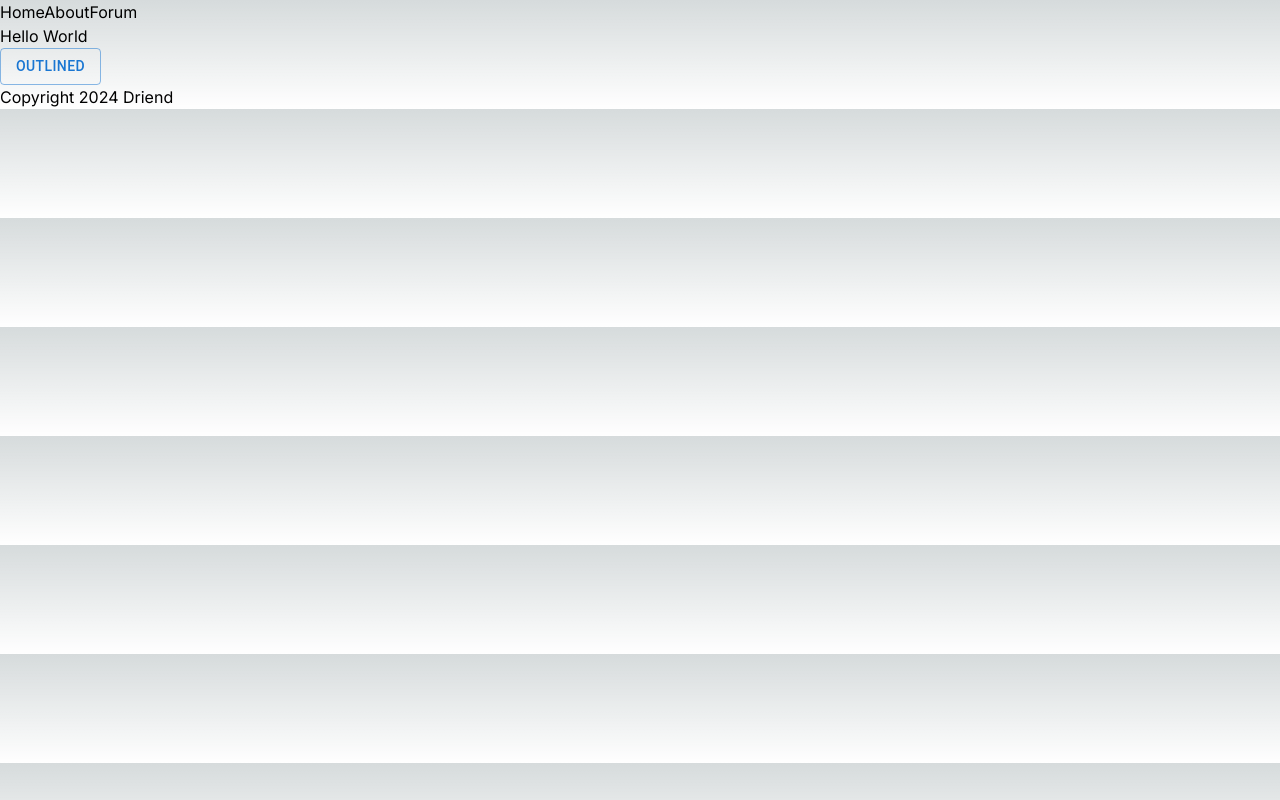
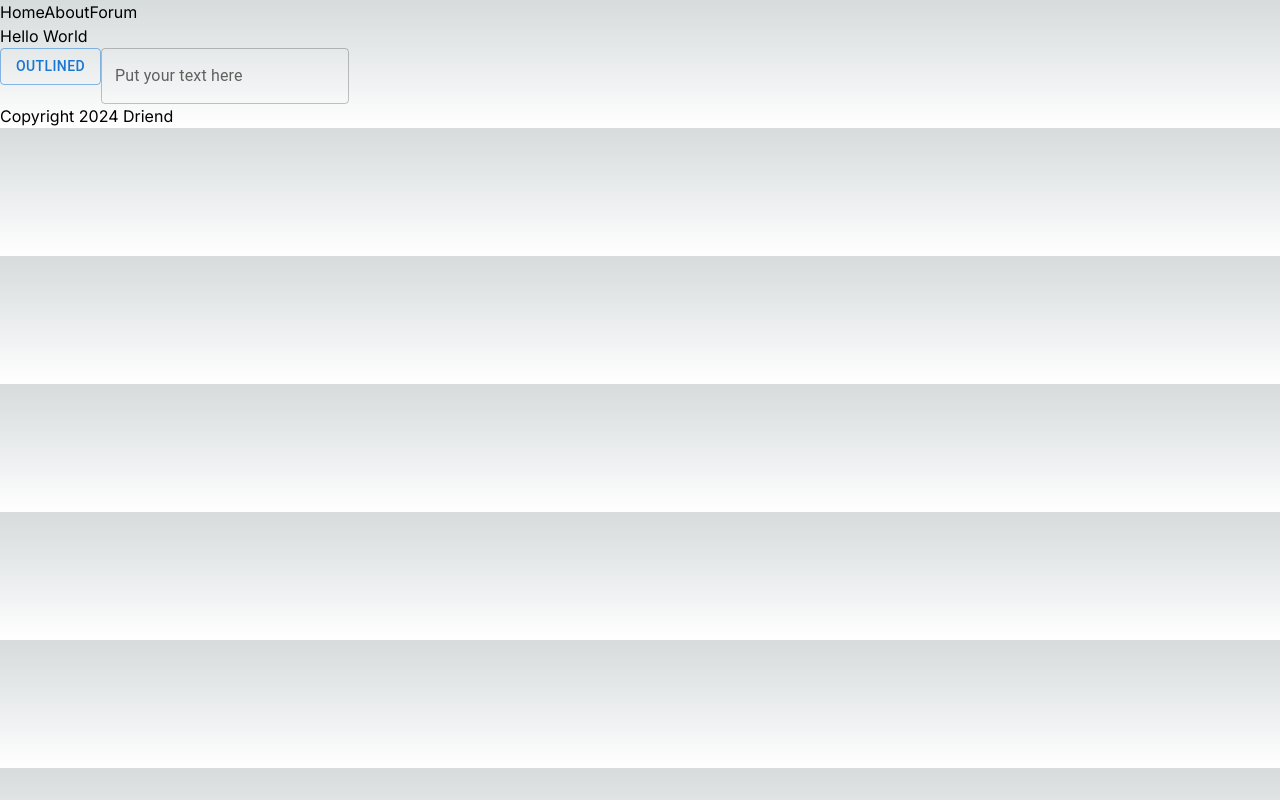
Before and after one commit to JackBerezhnov/driend, a Next.js app: page / in a window 1280 px wide. Built offline with nearby package versions, Linux system fonts and the light colour scheme.

Commit message:
Added Text Field

```diff
--- a/src/app/page.tsx
+++ b/src/app/page.tsx
@@ -1,6 +1,7 @@
 import Button from '@mui/material/Button';
 import Footer from '../../components/Footer';
 import Navbar from '../../components/Navbar';
+import TextField from '@mui/material/TextField';
 
 export default function Home() {
   return (
@@ -8,6 +9,7 @@ export default function Home() {
       <Navbar />
       <h1>Hello World</h1>
       <Button variant="outlined">Outlined</Button>
+      <TextField id="outlined-basic" label="Put your text here" variant="outlined"/>
       <Footer />
     </div>
   );
```
